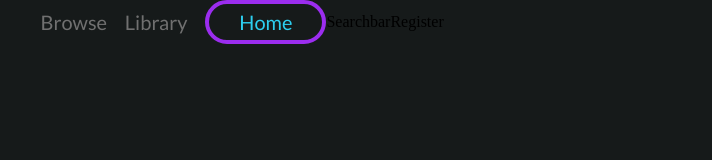
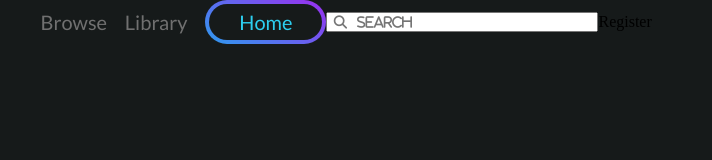
Before and after one commit to Asmo999/finaluri, a plain HTML site: page index.html in a window 1280 px wide. Shown: the full height of the page, 92-804 px from the left. Drawn offline with Linux system fonts and the light colour scheme.

Commit message:
header almost done
header almost done

```diff
--- a/index.html
+++ b/index.html
@@ -6,6 +6,8 @@
     <meta name="viewport" content="width=device-width, initial-scale=1.0">
     <title>final project</title>
     <link href="https://fonts.googleapis.com/css2?family=Lato:wght@100;400&display=swap" rel="stylesheet">
+    <link rel="stylesheet" href="https://cdnjs.cloudflare.com/ajax/libs/font-awesome/6.1.1/css/all.min.css">
+    <script src="https://kit.fontawesome.com/564f5af832.js" crossorigin="anonymous"></script>
     <link rel="stylesheet" href="css/global.css ">
 </head>
 <body>
@@ -19,6 +21,7 @@
                 <ul class="Main-nav">
                     <li>
                         Browse
+
                     </li>
                     <li>
                         Library
@@ -29,9 +32,13 @@
                 </ul>
             </div>
             <div class="End-nav">
-                <div>
-                    Searchbar
-                </div>
+                <div class="search-container">
+                    <form action="/action_page.php">
+
+                      <input  type="text" placeholder=" &#xf002;   Search" name="search" class="font">
+                      <!-- <button type="submit"><i class="fa fa-search"></i></button> -->
+                    </form>
+                  </div>
                 <div>
                     Register
                 </div>
--- a/scss/_style.scss
+++ b/scss/_style.scss
@@ -18,16 +18,25 @@ header {
         width: 286px;
         // last child ratomgac ar mushaobs
         .last-child {
-            border: 4px solid #9B2DEF;
-
-
-            border-radius: 25px;
+            background: linear-gradient(#161A1A ,#161A1A) padding-box,
+             linear-gradient(30deg,#2D9BEF ,#9B2DEF) border-box;
+            border-width: 4px;
+            border-style: solid;
             padding: 8px 30px;
-            color: #2DCEEF
+            border-color: transparent;
+            border-radius: 30px;
+            color: #2DCEEF;
+            // color: #2DCEEF
         }
 
     }
     .End-nav {
         @extend %flex-props;
+        .font {
+            font-family: fontawesome;
+            &::first-letter {
+                text-transform: lowercase;
+            }
+        }
     }
 }
```
Also changed, not shown: css/global.css, images/search.svg (added), 1 other file.
